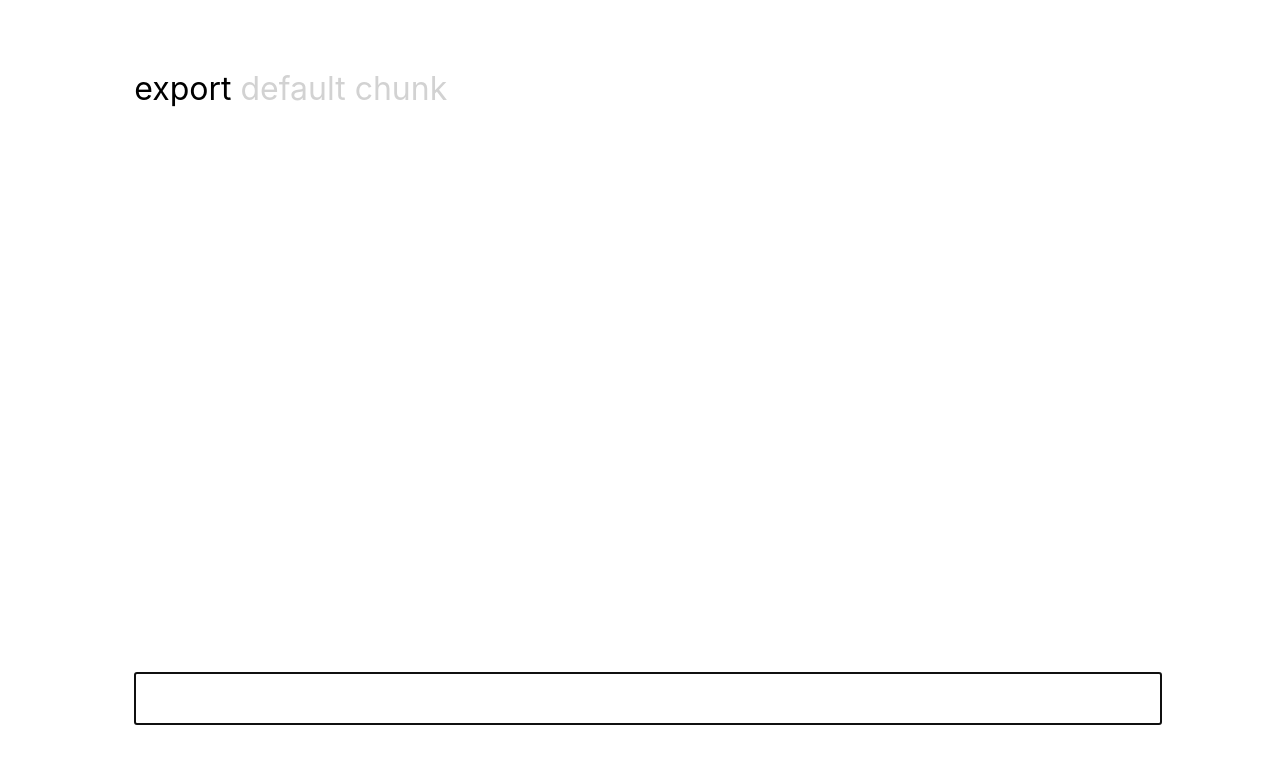
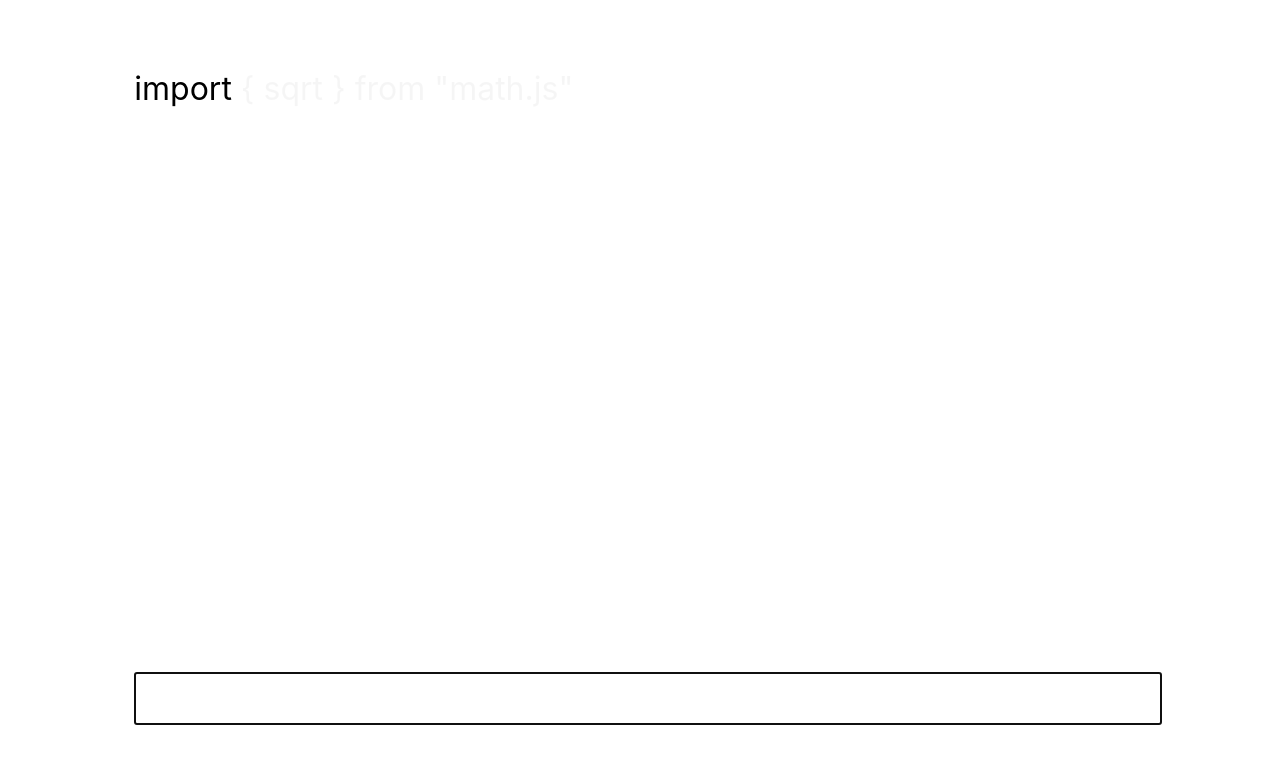
Before and after one commit to mpetrikov/typingofcode, a React (Create React App) app: page / in a window 1280 px wide. Shown: the top 764 px of the page. Built offline with nearby package versions, Linux system fonts and the light colour scheme.

Commit message:
new data structure, 3d array, available several literals in one block, colored literals

```diff
--- a/package.json
+++ b/package.json
@@ -11,6 +11,7 @@
     "@types/react": "^17.0.40",
     "@types/react-dom": "^17.0.13",
     "classnames": "^2.3.1",
+    "esprima": "^4.0.1",
     "react": "^17.0.2",
     "react-dom": "^17.0.2",
     "react-scripts": "5.0.0",
--- a/src/App.tsx
+++ b/src/App.tsx
@@ -10,31 +10,34 @@ function App() {
   const [text, setText] = useState("");
   const [isTypingCorrect, setIsTypingCorrect] = useState(true);
 
-  const { code, currentBlockPosition, goToNextWordOrFinish, isFinishedTyping } =
-    useGetCode();
+  const {
+    code,
+    currentBlockPosition,
+    currentPureBlockText,
+    goToNextWordOrFinish,
+    isFinishedTyping,
+  } = useGetCode();
+
   const { checkTypingCorrectness } = useTypingChecker();
 
   useEffect(() => {
     if (
       code.length > 0 &&
-      code[currentBlockPosition.row][currentBlockPosition.position].trim() ===
-        ""
+      code[currentBlockPosition.row][currentBlockPosition.position].length === 0
     ) {
       goToNextWordOrFinish();
     }
-  }, [code]);
+  }, [code, currentBlockPosition, goToNextWordOrFinish]);
 
   const setNewText = useCallback(
     (newInputEvent: React.ChangeEvent<HTMLInputElement>) => {
       const inputText = newInputEvent.target.value;
-      const currentOriginalText =
-        code[currentBlockPosition.row][currentBlockPosition.position];
 
       setText(inputText);
 
       if (
         inputText[inputText.length - 1] === " " &&
-        inputText.trimEnd() === currentOriginalText
+        inputText.trimEnd() === currentPureBlockText
       ) {
         setText("");
         goToNextWordOrFinish();
@@ -43,7 +46,7 @@ function App() {
       }
 
       const typingCorrectnessData = checkTypingCorrectness(
-        currentOriginalText,
+        currentPureBlockText,
         inputText
       );
       setIsTypingCorrect(typingCorrectnessData.isCorrect);
@@ -56,11 +59,10 @@ function App() {
       }
     },
     [
-      code,
       setText,
       goToNextWordOrFinish,
-      currentBlockPosition,
       checkTypingCorrectness,
+      currentPureBlockText,
     ]
   );
 
--- a/src/components/code-viewer/CodeViewer.tsx
+++ b/src/components/code-viewer/CodeViewer.tsx
@@ -1,11 +1,12 @@
 import React, { useCallback } from "react";
 import cn from "classnames";
+
 import { CodeTextProps } from "types";
 
 import styles from "./codeviewer.module.css";
 
 export const CodeViewer = (props: CodeTextProps) => {
-  const isCurrentWord = useCallback(
+  const checkIsCurrentBlock = useCallback(
     (row, position) => {
       return (
         props.currentBlockPosition.row === row &&
@@ -15,19 +16,50 @@ export const CodeViewer = (props: CodeTextProps) => {
     [props.currentBlockPosition]
   );
 
+  const checkIsFutureBlock = useCallback(
+    (row, position) => {
+      if (row > props.currentBlockPosition.row) return true;
+      if (row < props.currentBlockPosition.row) return false;
+
+      return position > props.currentBlockPosition.position;
+    },
+    [props.currentBlockPosition]
+  );
+
   return (
     <div className={cn(props.styles, styles.code)}>
-      {props.code.map((line, rowIndex) => (
-        <p className={styles.codeLine}>
-          {line.map((word, linePosition) => (
-            <span
-              className={cn({
-                [styles.activeWord]:
-                  isCurrentWord(rowIndex, linePosition) &&
-                  !props.isFinishedTyping,
+      {props.code.map((line, lineNumber) => (
+        <p className={styles.codeLine} key={lineNumber}>
+          {line.map((block, blockNumber) => (
+            <span key={blockNumber}>
+              {block.map((literal, literalNumber) => {
+                const isCurrentBlock = checkIsCurrentBlock(
+                  lineNumber,
+                  blockNumber
+                );
+                const isFutureBlock = checkIsFutureBlock(
+                  lineNumber,
+                  blockNumber
+                );
+
+                return (
+                  <span
+                    className={cn(styles.literal, {
+                      [styles.typingFinished]: props.isFinishedTyping,
+                      [styles.activeWord]:
+                        isCurrentBlock && !props.isFinishedTyping,
+                      [styles.futureWord]: isFutureBlock,
+                      [styles[literal.color]]:
+                        (!isFutureBlock && !isCurrentBlock) ||
+                        props.isFinishedTyping,
+                    })}
+                    key={literalNumber}
+                  >
+                    {literal.text}
+                  </span>
+                );
               })}
-            >
-              {word}&nbsp;
+              &nbsp;
             </span>
           ))}
         </p>
--- a/src/components/code-viewer/codeviewer.module.css
+++ b/src/components/code-viewer/codeviewer.module.css
@@ -8,6 +8,39 @@
   margin: 0;
 }
 
+.literal {
+  opacity: 0.2;
+}
+
 .activeWord {
   color: black;
+  opacity: 1;
 }
+
+.futureWord {
+  color: #d2d2d2;
+}
+
+.red {
+  color: red;
+}
+
+.green {
+  color: green;
+}
+
+.blue {
+  color: blue;
+}
+
+.yellow {
+  color: yellow;
+}
+
+.purple {
+  color: purple;
+}
+
+.typingFinished {
+  opacity: 1;
+}
--- /dev/null
+++ b/src/domain/source-code-getter/helpers.ts
@@ -0,0 +1,10 @@
+import { Block } from 'types';
+
+export const getPureBlockText = (block: Block) => {
+    let text = '';
+    for (let literal of block) {
+        text += literal.text;
+    }
+
+    return text;
+}
--- a/src/domain/source-code-getter/index.ts
+++ b/src/domain/source-code-getter/index.ts
@@ -1,15 +1,20 @@
 import { useState, useEffect, useCallback } from 'react';
+const esprima = require("esprima");
+
+import { CodeType, Block, Literal } from 'types';
 
 import { mockData } from './mock';
+import { getPureBlockText } from './helpers';
 
 export const useGetCode = () => {
     const [row, setRow] = useState(0);
     const [position, setPosition] = useState(0);
-    const [code, setCode] = useState<string[][]>([]);
+    const [code, setCode] = useState<CodeType>([]);
     const [isFinishedTyping, setIsFinishedTyping] = useState(false);
 
     useEffect(() => {
         let splittedDataByLines = mockData.code.split('\n');
+
         let firstNotEmptyLine = 0;
         for (let i = 0; i < splittedDataByLines.length; i++) {
             if (splittedDataByLines[i].trim() !== '') break;
@@ -19,7 +24,32 @@ export const useGetCode = () => {
 
         splittedDataByLines = splittedDataByLines.slice(firstNotEmptyLine);
 
-        setCode(splittedDataByLines.map(codeLine => codeLine.split(' ')));
+        const localCode: CodeType = new Array(splittedDataByLines.length);
+        let numberLine = 0;
+        for (let line of splittedDataByLines) {
+            const splittedLine = line.split(' ')
+
+            const tokenizedLine = esprima.tokenize(line);
+
+            let blockStartPosition = 0;
+            const lineBlocks: Block[] = [];
+            for (let block of splittedLine) {
+                const literal: Literal = {
+                    start: blockStartPosition,
+                    end: blockStartPosition + block.length,
+                    text: block,
+                    color: ['red', 'green', 'blue', 'yellow', 'purple'][Math.floor(Math.random() * 5)],
+                }
+                lineBlocks.push([literal]);
+
+                blockStartPosition += block.length + 1;
+            }
+            localCode[numberLine] = lineBlocks;
+
+            numberLine++;
+        }
+
+        setCode(localCode);
     }, []);
 
     const goToNextWordOrFinish = useCallback(() => {
@@ -38,7 +68,7 @@ export const useGetCode = () => {
                     break;
                 }
             }
-        } while (code[newRow][newPosition].trim() === '');
+        } while (getPureBlockText(code[newRow][newPosition]) === '');
 
         if (!isFinished) {
             setRow(newRow);
@@ -48,6 +78,8 @@ export const useGetCode = () => {
         }
     }, [row, position, setRow, setPosition, code]);
 
+    const currentPureBlockText = code.length > 0 ? getPureBlockText(code[row][position]) : '';
+
     return {
         code,
         path: mockData.path,
@@ -55,6 +87,7 @@ export const useGetCode = () => {
             row,
             position
         },
+        currentPureBlockText,
         goToNextWordOrFinish,
         isFinishedTyping
     }
--- a/src/domain/source-code-getter/mock.ts
+++ b/src/domain/source-code-getter/mock.ts
@@ -20,7 +20,7 @@ function chunk(array, size = 1) {
 export default chunk
 `;
 
-const codeSmall = `export default chunk
+const codeSmall = `import { sqrt } from "math.js"
 `;
 
 export const mockData = {
```
Also changed, not shown: src/types.ts (+10 -1 lines).
